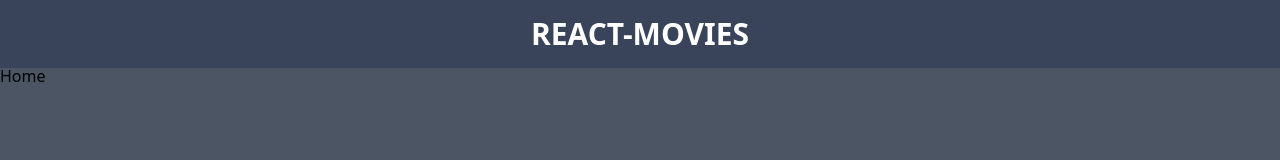
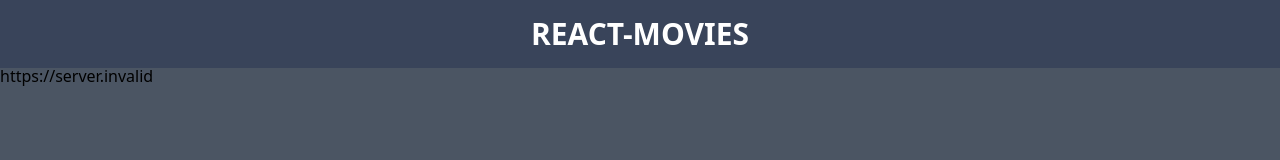
Before and after one commit to Sujoy-2811/react-movies, a React (Vite) app: page / in a window 1280 px wide. Shown: the top 160 px of the page. Built offline with nearby package versions, Linux system fonts and the light colour scheme; no server answers.

Commit message:
fix: env var

```diff
--- a/src/pages/Home/Home.jsx
+++ b/src/pages/Home/Home.jsx
@@ -1,7 +1,8 @@
 import React from "react";
+import conf from "../../conf/conf";
 
 function Home() {
-  return <div>Home</div>;
+  return <div>{conf.apiKey}</div>;
 }
 
 export default Home;
```
